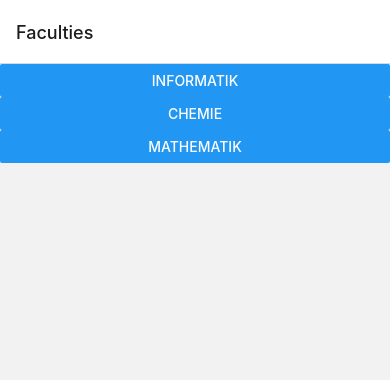
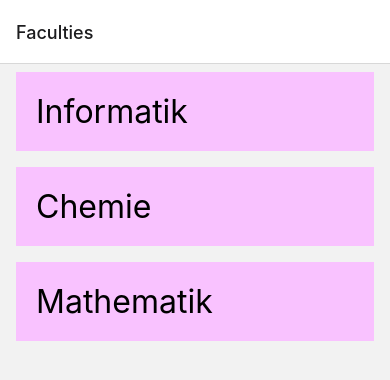
Before and after one commit to CyberRocketLab/FeedBackApp, a React Native app: screen /Faculties in a window 390 px wide. Shown: the top 380 px of the page. Built offline with nearby package versions, Linux system fonts and the light colour scheme.

Commit message:
Vik nasral

```diff
--- a/screens/FacultiesScreen.js
+++ b/screens/FacultiesScreen.js
@@ -1,15 +1,35 @@
 import React from 'react';
-import { Button, View } from 'react-native';
+import { Button, View, FlatList, Text, StyleSheet } from 'react-native';
 
 function FacultiesScreen({ navigation }) {
+    // Add more faculties as needed
+    const faculties = ['Informatik', 'Chemie', 'Mathematik'];
+
+    const renderItem = ({ item }) => (
+        <View style={styles.item}>
+            <Text style={styles.title} onPress={() => navigation.navigate('Courses', { faculty: item })}>{item}</Text>
+        </View>
+    );
+
     return (
-        <View>
-            {/* Add more faculties as needed */}
-            <Button title="Informatik" onPress={() => navigation.navigate('Courses', { faculty: 'Informatik' })} />
-            <Button title="Chemie" onPress={() => navigation.navigate('Courses', { faculty: 'Chemie' })} />
-            <Button title="Mathematik" onPress={() => navigation.navigate('Courses', { faculty: 'Mathematik' })} />
-        </View>
+        <FlatList
+            data={faculties}
+            renderItem={renderItem}
+            keyExtractor={item => item}
+        />
     );
 }
 
+const styles = StyleSheet.create({
+    item: {
+        backgroundColor: '#f9c2ff',
+        padding: 20,
+        marginVertical: 8,
+        marginHorizontal: 16,
+    },
+    title: {
+        fontSize: 32,
+    },
+});
+
 export default FacultiesScreen;
```
